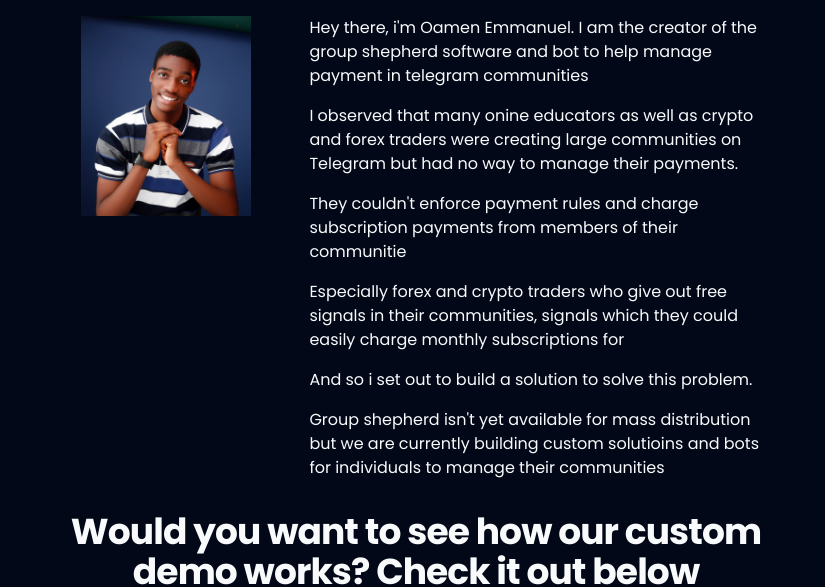
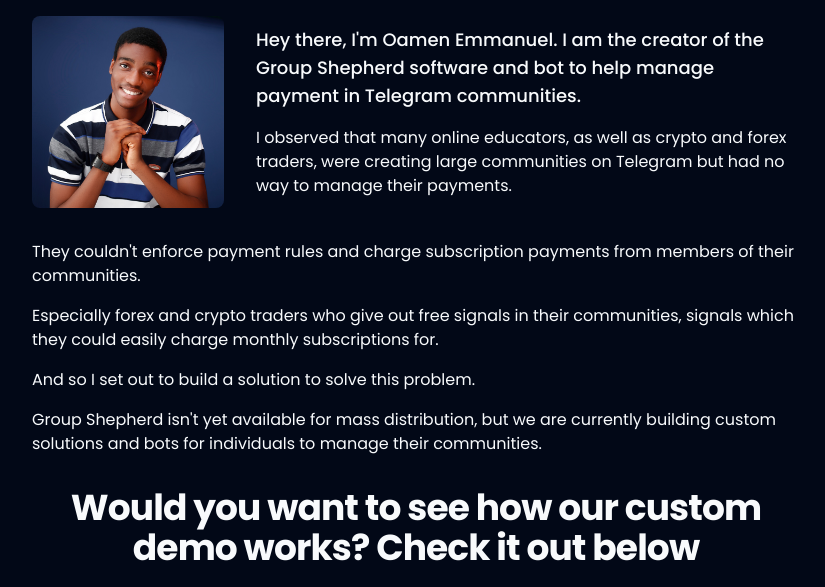
Before and after one commit to Emmycodez/new-fourth-starter-kit, a Next.js app in the folder client/: page /site in a window 1280 px wide. Shown: the part 4740-5327 px from the top of the page, without its empty margins (224-1049 px from the left). Built offline with nearby package versions, Linux system fonts and the light colour scheme.

Commit message:
updated custom page

```diff
--- a/client/app/site/_components/Intro.jsx
+++ b/client/app/site/_components/Intro.jsx
@@ -6,44 +6,52 @@
 const Intro = () => {
   return (
     <section className=" pt-12 sm:pt-16 lg:pt-20 xl:pt-24 px-4 sm:px-6 lg:px-8 mx-auto py-12 sm:py-16 lg:py-20 xl:py-32 ">
-      <div className="flex items-center justify-center mx-auto">
-        <div className="flex items-start justify-center max-w-[700px]">
-          <div className="w-full">
+      <div className="flex flex-col items-center justify-center mx-auto px-4 sm:px-6 lg:px-8">
+        <div className="flex flex-col sm:flex-row items-center max-w-3xl space-y-6 sm:space-y-0 sm:space-x-8">
+          {/* Image Section */}
+          <div className="flex-shrink-0">
             <Image
               src={makerpic}
-              alt="Oamen emmanuels picture"
-              className="w-[200px] h-[200px] rounded-lg object-contain"
+              alt="Oamen Emmanuel's picture"
+              className="w-40 h-40 sm:w-48 sm:h-48 rounded-lg object-cover"
             />
           </div>
-          <div className="space-y-4">
-            <p>
-              Hey there, i'm Oamen Emmanuel. I am the creator of the group
-              shepherd software and bot to help manage payment in telegram
-              communities
+
+          {/* Text Section */}
+          <div className="space-y-4 text-center sm:text-left">
+            <p className="text-lg font-medium">
+              Hey there, I'm Oamen Emmanuel. I am the creator of the Group
+              Shepherd software and bot to help manage payment in Telegram
+              communities.
             </p>
-            <p>
-              I observed that many onine educators as well as crypto and forex
-              traders were creating large communities on Telegram but had no way
-              to manage their payments.
-            </p>
-            <p>
-              They couldn't enforce payment rules and charge subscription
-              payments from members of their communitie
-            </p>
-            <p>
-              Especially forex and crypto traders who give out free signals in
-              their communities, signals which they could easily charge monthly
-              subscriptions for
-            </p>
-            <p>And so i set out to build a solution to solve this problem.</p>
-            <p>
-              Group shepherd isn't yet available for mass distribution but we
-              are currently building custom solutioins and bots for individuals
-              to manage their communities
+            <p className="text-sm sm:text-base leading-relaxed">
+              I observed that many online educators, as well as crypto and forex
+              traders, were creating large communities on Telegram but had no
+              way to manage their payments.
             </p>
           </div>
         </div>
+
+        {/* Additional Paragraphs */}
+        <div className="mt-8 space-y-4 text-sm sm:text-base  leading-relaxed max-w-3xl">
+          <p>
+            They couldn't enforce payment rules and charge subscription payments
+            from members of their communities.
+          </p>
+          <p>
+            Especially forex and crypto traders who give out free signals in
+            their communities, signals which they could easily charge monthly
+            subscriptions for.
+          </p>
+          <p>And so I set out to build a solution to solve this problem.</p>
+          <p>
+            Group Shepherd isn't yet available for mass distribution, but we are
+            currently building custom solutions and bots for individuals to
+            manage their communities.
+          </p>
+        </div>
       </div>
+
       <div className="max-w-screen-xl mx-auto flex flex-col items-center justify-center text-center lg:max-w-3xl mb-[70px] mt-8">
         <h2 className="font-display font-bold tracking-tight text-4xl text-center">
           Would you want to see how our custom demo works? Check it out below
--- a/client/components/YoutubeVideo.jsx
+++ b/client/components/YoutubeVideo.jsx
@@ -1,15 +1,15 @@
 export function YouTubeVideo({ videoId, title = "YouTube video player" }) {
   return (
-    <div className="relative w-full aspect-video max-w-3xl mx-auto">
+    <div className="relative w-full  max-w-3xl mx-auto border-4 rounded-md border-foreground">
       <iframe
+        className=""
         width="560"
         height="315"
-        src="https://www.youtube.com/embed/OLXFVDAdEjI?si=fVTd-oBkSwOm52d8"
-        title="YouTube video player"
-        frameborder="0"
+        src="https://www.youtube.com/embed/OLXFVDAdEjI?si=bwZNUAywqMK_yLPf"
+        title={title}
         allow="accelerometer; autoplay; clipboard-write; encrypted-media; gyroscope; picture-in-picture; web-share"
-        referrerpolicy="strict-origin-when-cross-origin"
-        allowfullscreen
+        referrerPolicy="strict-origin-when-cross-origin"
+        allowFullScreen
       ></iframe>
     </div>
   );
```
